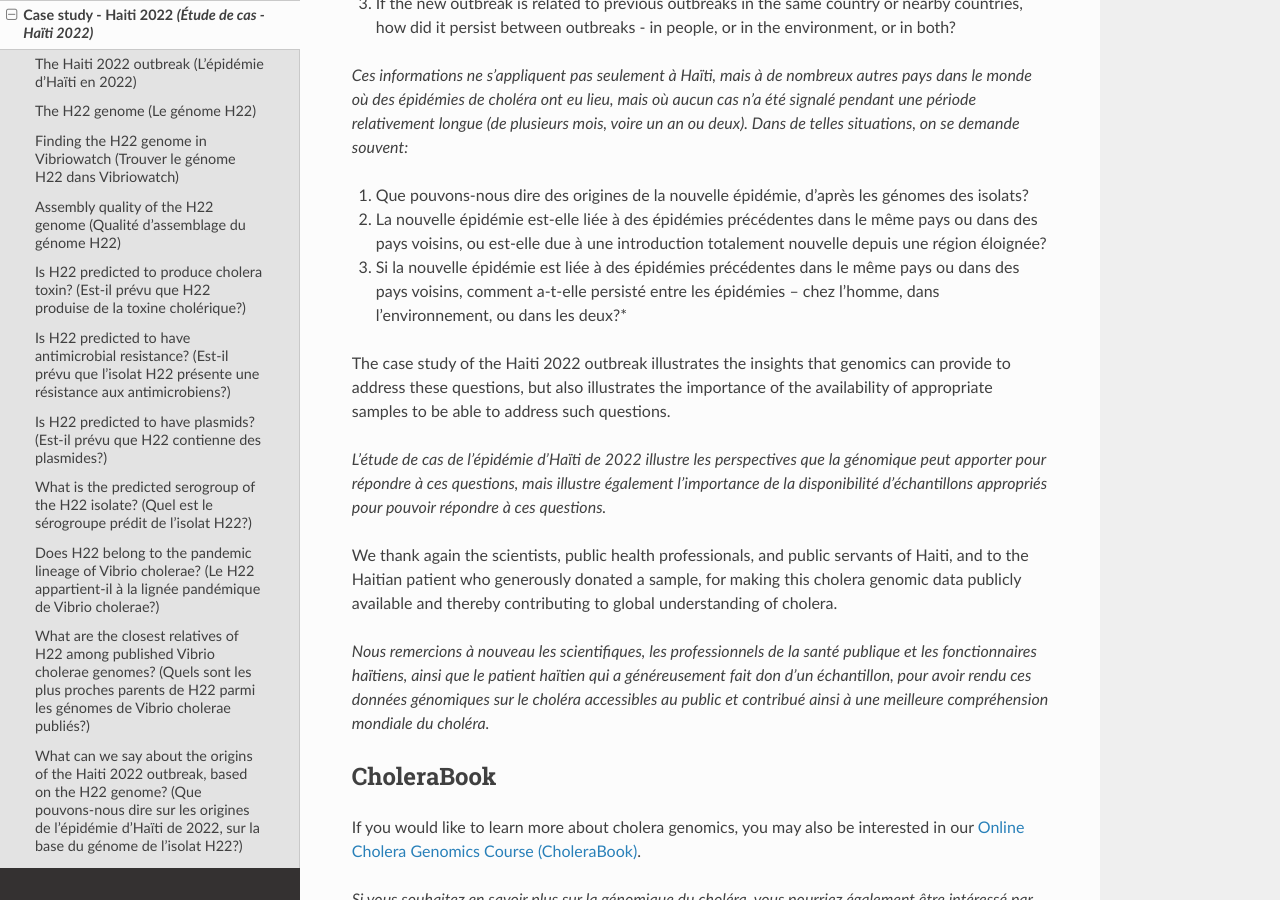
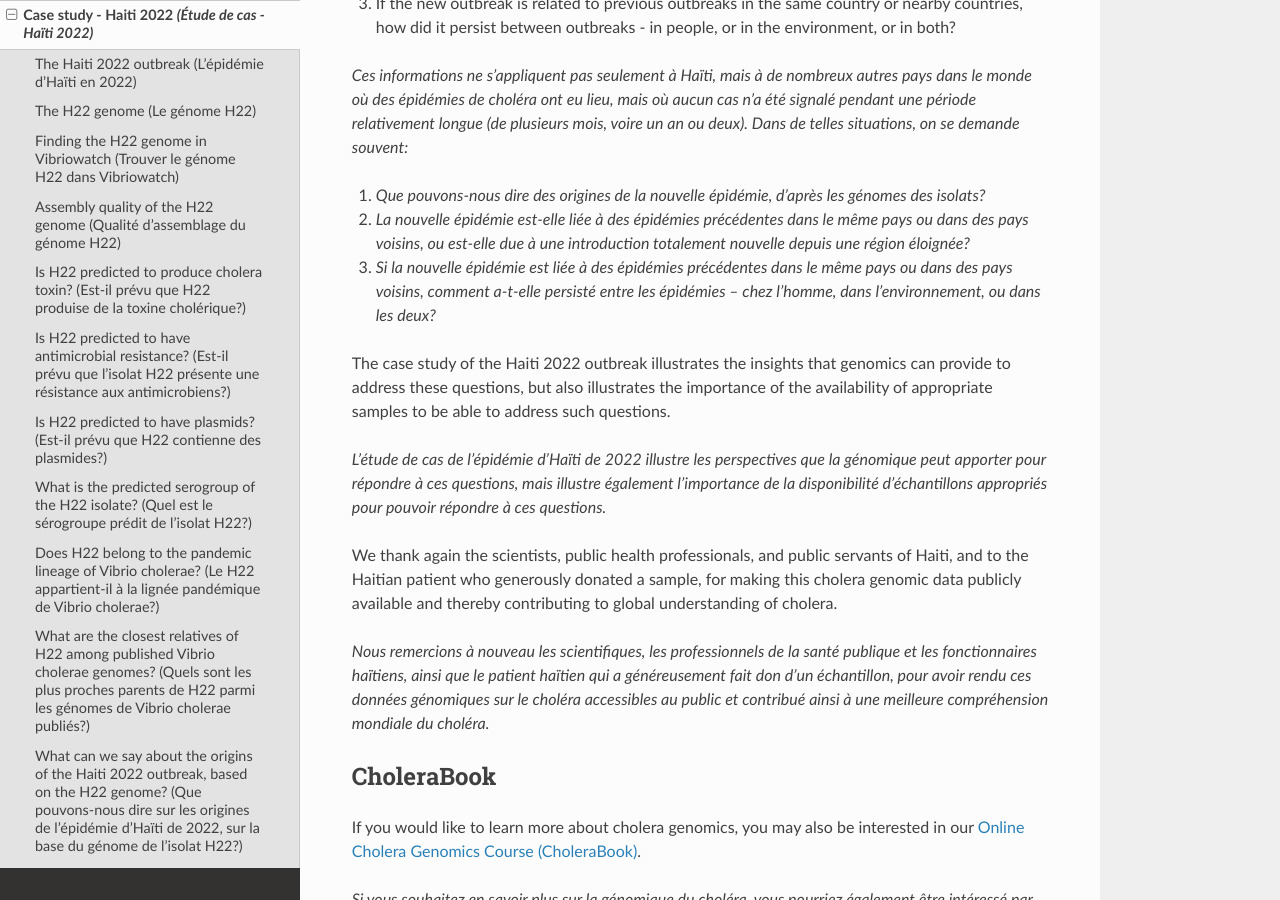
Before and after one commit to avrilcoghlan/vibriowatch, a Sphinx documentation site: the page built from docs/source/haiti.rst, in a window 1280 px wide and 900 px high, scrolled down 30283 px. Built offline with Sphinx 7.4.7 and the Read the Docs theme 3.1.0, drawn with Linux system fonts in a browser that asks for light colours.

```diff
--- a/docs/source/haiti.rst
+++ b/docs/source/haiti.rst
@@ -724,9 +724,9 @@ has then been a relatively long inter-outbreak period of months or even a year o
 
 *Ces informations ne s'appliquent pas seulement à Haïti, mais à de nombreux autres pays dans le monde où des épidémies de choléra ont eu lieu, mais où aucun cas n'a été signalé pendant une période relativement longue (de plusieurs mois, voire un an ou deux). Dans de telles situations, on se demande souvent:*
 
-#. Que pouvons-nous dire des origines de la nouvelle épidémie, d'après les génomes des isolats?
-#. La nouvelle épidémie est-elle liée à des épidémies précédentes dans le même pays ou dans des pays voisins, ou est-elle due à une introduction totalement nouvelle depuis une région éloignée?
-#. Si la nouvelle épidémie est liée à des épidémies précédentes dans le même pays ou dans des pays voisins, comment a-t-elle persisté entre les épidémies – chez l'homme, dans l'environnement, ou dans les deux?*
+#. *Que pouvons-nous dire des origines de la nouvelle épidémie, d'après les génomes des isolats?*
+#. *La nouvelle épidémie est-elle liée à des épidémies précédentes dans le même pays ou dans des pays voisins, ou est-elle due à une introduction totalement nouvelle depuis une région éloignée?*
+#. *Si la nouvelle épidémie est liée à des épidémies précédentes dans le même pays ou dans des pays voisins, comment a-t-elle persisté entre les épidémies – chez l'homme, dans l'environnement, ou dans les deux?*
 
 The case study of the Haiti 2022 outbreak illustrates the insights that genomics can provide to address these questions, but
 also illustrates the importance of the availability of appropriate samples to be able to address such questions.
```
